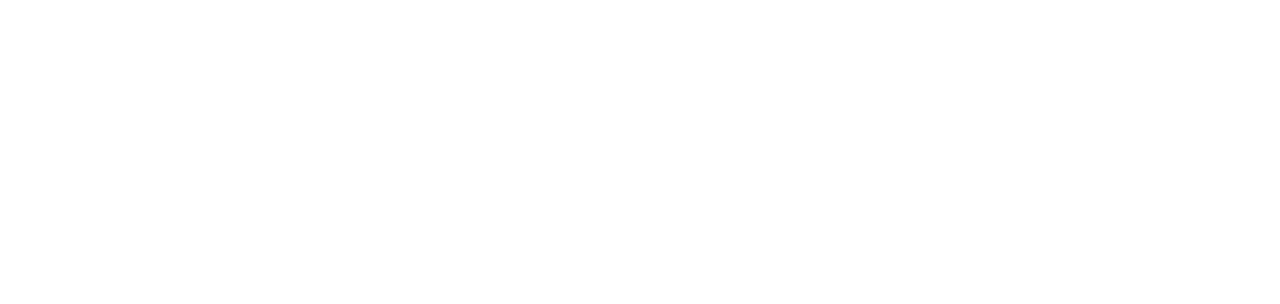
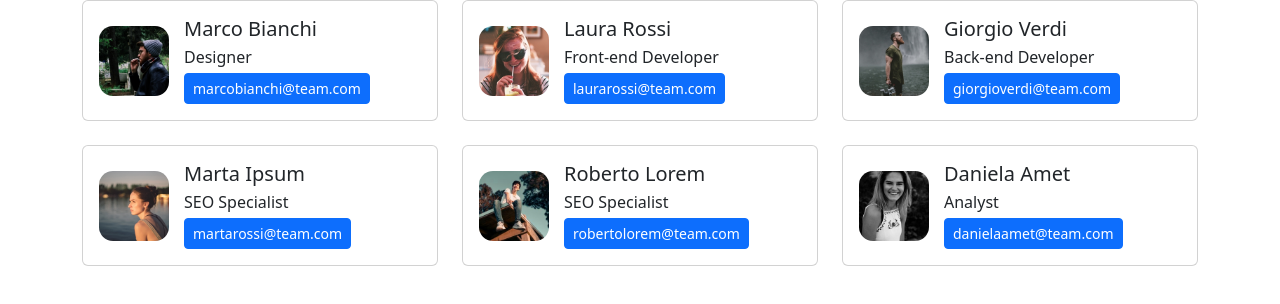
Before and after one commit to erikagiella/js-our-team, a plain HTML site: page index.html in a window 1280 px wide. Drawn offline with nearby package versions, Linux system fonts and the light colour scheme.

Commit message:
JS creato ciclo per stampare membri in console (debug) + create funzioni per creazione della card richiamato da funzione di stampa di tutte le card che cicla sull'array

```diff
--- a/index.html
+++ b/index.html
@@ -6,10 +6,15 @@
     <meta name="viewport" content="width=device-width, initial-scale=1.0">
     <title>Meet our team</title>
     <link href="https://cdn.jsdelivr.net/npm/bootstrap@5.3.3/dist/css/bootstrap.min.css" rel="stylesheet">
+    <link rel="stylesheet" href="style.css">
 </head>
 
 <body>
+    <main>
+        <div id="team-container"></div>
 
+    </main>
+    <script src="./script.js"></script>
 </body>
 
 </html>
--- a/script.js
+++ b/script.js
@@ -36,3 +36,53 @@ const teamMembers = [
     img: "img/female3.png"
   }
 ];
+
+
+// Seleziono il container per i membri del team
+const teamContainer = document.getElementById("team-container");
+// Chiamo la funzione per renderizzare i membri del team
+printTeamMembers();
+
+
+// Ciclo l'array teamMembers e stampo i dati in console
+for (let key in teamMembers) {
+  const member = teamMembers[key];
+  console.log(`Nome: ${member.name}, Ruolo: ${member.role}, Email: ${member.email}`);
+  creaTeamMemberCard(member);
+}
+
+
+// Funzione che crea una card per ogni membro del team
+function creaTeamMemberCard(member) {
+  return `
+    <div class="col-12 col-md-6 col-lg-4 mb-4">
+      <div class="card w-100">
+        <div class="d-flex align-items-center p-3">
+          <img src="${member.img}" alt="${member.name}" >
+          <div>
+            <h5 class="card-title mb-1">${member.name}</h5>
+            <p class="card-text mb-1">${member.role}</p>
+            <a href="mailto:${member.email}" class="btn btn-primary btn-sm">${member.email}</a>
+          </div>
+        </div>
+      </div>
+    </div>
+  `;
+}
+
+// Funzione che stampa le card dei membri del team nel container
+function printTeamMembers() {
+  let row = `
+    <div class="container">
+      <div class="row justify-content-center">
+  `;
+  for (let key in teamMembers) {
+    const member = teamMembers[key];
+    row += creaTeamMemberCard(member);
+  };
+  row += `
+      </div>
+    </div>
+  `;
+  teamContainer.innerHTML = row;
+}
--- /dev/null
+++ b/style.css
@@ -0,0 +1,7 @@
+img {
+    width: 70px;
+    height: 70px;
+    object-fit: cover;
+    border-radius: 20%;
+    margin-right: 15px;
+}
```
